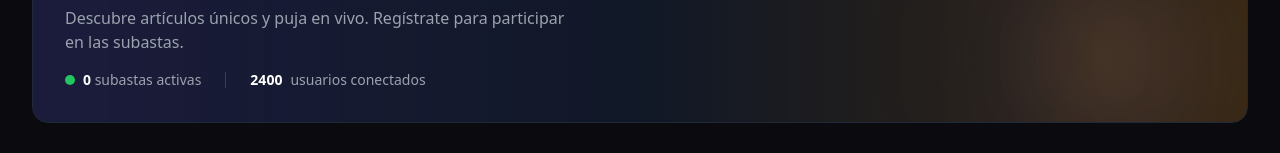
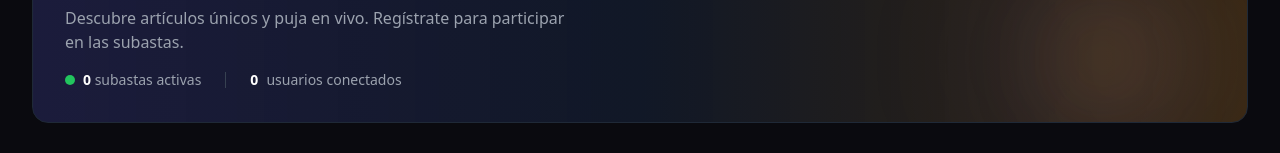
Before and after one commit to Migu66/BidUp-Frontend, a Next.js app: page / in a window 1280 px wide. Shown: the part 160-313 px from the top of the page. Built offline with nearby package versions, Linux system fonts and the light colour scheme; no server answers.

Commit message:
feat: agregar hook de estadísticas en tiempo real y actualizar componentes relacionados

```diff
--- a/app/hooks/index.ts
+++ b/app/hooks/index.ts
@@ -1,5 +1,6 @@
 export * from "./useAdvancedFilters";
 export * from "./useInfiniteAuctions";
+export * from "./useLiveStats";
 export * from "./useLoginForm";
 export * from "./useRegisterForm";
 export * from "./useAuctionSignalR";
--- /dev/null
+++ b/app/hooks/useLiveStats.ts
@@ -0,0 +1,82 @@
+"use client";
+
+import { useEffect, useState, useRef } from "react";
+import { auctionHub } from "@/app/lib/signalr";
+import { useAuth } from "@/app/context";
+import type { LiveStatsDto } from "@/app/types";
+
+interface UseLiveStatsReturn {
+  stats: LiveStatsDto;
+  isConnected: boolean;
+}
+
+/**
+ * Hook para recibir estadísticas en tiempo real del sistema (usuarios conectados, subastas activas).
+ * Se conecta a SignalR solo si el usuario está autenticado.
+ * Si no hay conexión, devuelve valores por defecto sin bloquear la UI.
+ */
+export function useLiveStats(initialStats: LiveStatsDto): UseLiveStatsReturn {
+  const { isAuthenticated, getValidToken } = useAuth();
+  const [stats, setStats] = useState<LiveStatsDto>(initialStats);
+  const [isConnected, setIsConnected] = useState(false);
+  const mountedRef = useRef(true);
+
+  useEffect(() => {
+    mountedRef.current = true;
+
+    // Si no hay autenticación, solo mostrar valores iniciales
+    if (!isAuthenticated) {
+      setIsConnected(false);
+      return;
+    }
+
+    let cleanupDone = false;
+
+    const connectAndListen = async () => {
+      try {
+        const accessToken = await getValidToken();
+
+        if (!accessToken || !mountedRef.current) {
+          return;
+        }
+
+        // Conectar al hub
+        await auctionHub.connect(accessToken);
+
+        if (!mountedRef.current) {
+          return;
+        }
+
+        // Escuchar evento de estadísticas globales
+        auctionHub.on("onLiveStatsUpdated", (data: LiveStatsDto) => {
+          if (mountedRef.current) {
+            console.log("[useLiveStats] Estadísticas actualizadas:", data);
+            setStats(data);
+          }
+        });
+
+        setIsConnected(true);
+        console.log("[useLiveStats] Conectado y escuchando estadísticas");
+      } catch (error) {
+        console.error("[useLiveStats] Error al conectar:", error);
+        setIsConnected(false);
+      }
+    };
+
+    connectAndListen();
+
+    // Cleanup
+    return () => {
+      mountedRef.current = false;
+      if (!cleanupDone) {
+        cleanupDone = true;
+        auctionHub.off("onLiveStatsUpdated");
+      }
+    };
+  }, [isAuthenticated, getValidToken]);
+
+  return {
+    stats,
+    isConnected,
+  };
+}
--- a/app/lib/signalr/auctionHub.ts
+++ b/app/lib/signalr/auctionHub.ts
@@ -4,6 +4,7 @@ import type {
   AuctionStatusNotificationDto,
   AuctionTimerSyncDto,
   BidDto,
+  LiveStatsDto,
 } from "@/app/types";
 
 const API_BASE_URL = process.env.NEXT_PUBLIC_API_URL || "http://localhost:5240";
@@ -20,6 +21,7 @@ export type AuctionHubEvents = {
   onAuctionEnded: (data: AuctionStatusNotificationDto) => void;
   onBidAccepted: (data: BidDto) => void;
   onBidError: (error: string) => void;
+  onLiveStatsUpdated: (data: LiveStatsDto) => void;
 };
 
 class AuctionHubConnection {
@@ -115,6 +117,12 @@ class AuctionHubConnection {
     this.connection.on("BidError", (error: string) => {
       console.log("[SignalR] BidError recibido:", error);
       this.listeners.onBidError?.(error);
+    });
+
+    // Evento: Estadísticas en tiempo real actualizadas
+    this.connection.on("LiveStatsUpdated", (data: LiveStatsDto) => {
+      console.log("[SignalR] LiveStatsUpdated recibido:", data);
+      this.listeners.onLiveStatsUpdated?.(data);
     });
   }
 
--- a/app/page.tsx
+++ b/app/page.tsx
@@ -8,6 +8,7 @@ import { getCategories } from "@/app/lib/api";
 import { useAuth } from "@/app/context";
 import { useAdvancedFilters } from "@/app/hooks/useAdvancedFilters";
 import { useInfiniteAuctions } from "@/app/hooks/useInfiniteAuctions";
+import { useLiveStats } from "@/app/hooks/useLiveStats";
 
 export default function Home() {
   const { isAuthenticated } = useAuth();
@@ -40,6 +41,12 @@ export default function Home() {
     isOpen: isFilterPanelOpen,
     setIsOpen: setFilterPanelOpen,
   } = useAdvancedFilters(auctions);
+
+  // Hook de estadísticas en tiempo real (usuarios conectados)
+  const { stats } = useLiveStats({
+    activeAuctions: totalCount,
+    connectedUsers: 0, // Valor por defecto hasta recibir datos del backend
+  });
 
   // Cargar categorías al montar
   useEffect(() => {
@@ -88,7 +95,10 @@ export default function Home() {
       <Header searchQuery={searchQuery} onSearchChange={setSearchQuery} />
 
       <main className="max-w-7xl mx-auto px-4 sm:px-6 lg:px-8 py-6">
-        <HeroBanner activeAuctions={totalCount} connectedUsers={2400} />
+        <HeroBanner
+          activeAuctions={stats.activeAuctions || totalCount}
+          connectedUsers={stats.connectedUsers}
+        />
 
         <section className="mb-6 animate-fade-in relative" style={{ animationDelay: "100ms" }}>
           <CategoryFilter
--- a/app/types/index.ts
+++ b/app/types/index.ts
@@ -1,5 +1,6 @@
 export * from "./auction";
 export * from "./category";
+export * from "./stats";
 export {
   type RegisterRequest,
   type LoginRequest,
```
Also changed, not shown: app/types/stats.ts (added, +8 -0 lines).
